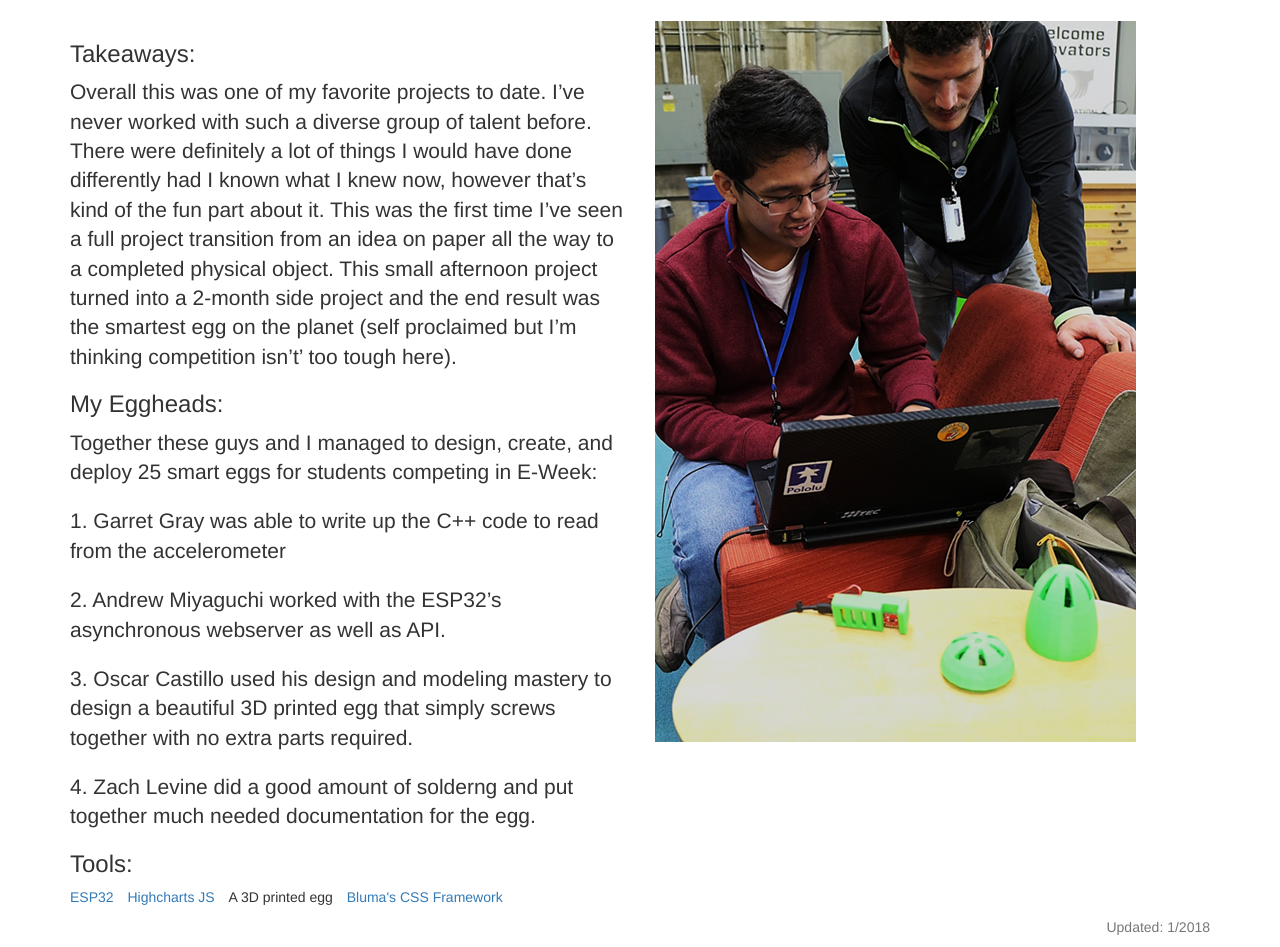
After one commit to schretzilla/website, a Django app: page /smart-egg/ in a window 1280 px wide. The commit adds this page. Shown: the part 1341-2288 px from the top of the page. Run offline with Django 3.2, Linux system fonts and the light colour scheme; some libraries are stand-ins or nearby versions.

Commit message:
added project detail pages for smart egg

```diff
--- /dev/null
+++ b/portfolio/templates/portfolio/smart-egg.html
@@ -0,0 +1,95 @@
+{% extends "portfolio/base.html" %}
+{% load staticfiles %}
+
+{% block content %}
+<style>
+  .img-responsive {
+  display: inline-block;
+}
+</style>
+<div class="container">
+
+
+    <div class="row">
+      <div class="col-sm-12">
+          <div class="page-header">
+              <h1>Project Smart Egg</h1>
+              <h4><small>February/2018</small></h4>
+          </div>
+
+      </div>
+    </div>
+
+    <div class="row">
+        <div class="col-sm-6">
+            <h3>Why do we need such a smart egg?</h3>
+
+            <p class="lead">
+                Traditionally, in an egg drop contest, the objective is to build a device that will safely carry an egg from a multi-story drop to the ground. As you can imagine, the results of this competition are very binary. The egg either breaks, or it doesn’t, but where’s the fun in that? In order to make things a little more interesting the Fablab held a “Hatchathon” one afternoon that introduced me to a great group of dedicated engineers.
+            </p>
+        </div>
+        <div class="col-sm-6">
+            <img src="{% static 'portfolio/img/smart-egg/egg-together-2.png' %}" class="img-responsive" alt="Teamwork Photo">
+        </div>
+    </div>
+
+    <div class="row">
+        <div class="col-sm-6">
+            <img src="{% static 'portfolio/img/smart-egg/yolk-front.jpg' %}" class="img-responsive center-block" alt="Front of the Yolk">
+        </div>
+        <div class="col-sm-6">
+            <h3>At the Yolk of the Smart Egg:</h3>
+            <p class="lead">
+                Using an ESP32 with an accelerometer we were able to develop a “Smart Egg.” One of the great things about the ESP32 is that it can be used as a Wi-Fi hotspot. By hosting an asynchronous web server on the ESP32 I was able to create a controller for the accelerometer readings. Integrating with the ESP32’s API, a connected user could record multiple drops and graph their data. To graph the data I used the Highchart’s framework, which allowed for some pretty detailed analysis of the eggs accelerometer readings. However, in case the user wanted to do more research, I also created an ability to download the recorded data so that further analysis could be done post drop on the user’s own device.
+              </p>
+        </div>
+
+
+    </div>
+
+    <div class="row">
+        <div class="col-sm-6">
+              <h3>Takeaways:</h3>
+              <p class="lead">
+                  Overall this was one of my favorite projects to date. I’ve never worked with such a diverse group of talent before.  There were definitely a lot of things I would have done differently had I known what I knew now, however that’s kind of the fun part about it. This was the first time I’ve seen a full project transition from an idea on paper all the way to a completed physical object. This small afternoon project turned into a 2-month side project and the end result was the smartest egg on the planet (self proclaimed but I’m thinking competition isn’t’ too tough here).
+              </p>
+
+            <h3>My Eggheads:</h3>
+            <p class="lead">
+              Together these guys and I managed to design, create, and deploy 25 smart eggs for students competing in E-Week:
+            </p>
+            <p class="lead">
+                1. Garret Gray was able to write up the C++ code to read from the accelerometer
+            </p>
+
+            <p class="lead">
+                2. Andrew Miyaguchi worked with the ESP32’s asynchronous webserver as well as API.
+            </p>
+
+            <p class="lead">
+              3. Oscar Castillo used his design and modeling mastery to design a beautiful 3D printed egg that simply screws together with no extra parts required.
+              </p>
+
+            <p class="lead">
+              4. Zach Levine did a good amount of solderng and put together much needed documentation for the egg.
+            </p>
+
+            <p class="lead">
+                <h3>Tools:</h3>
+                    <ul class="list-inline">
+                        <li><a href="https://www.espressif.com/en/products/hardware/esp32/overview" target="_blank">ESP32</a> </li>
+                        <li><a href="https://www.highcharts.com/" target="_blank">Highcharts JS</a> </li>
+                        <li>A 3D printed egg</li>
+                        <li><a href="https://bulma.io/" target="_blank">Bluma's CSS Framework</a></li>
+                    </ul>
+                </p>
+        </div>
+
+        <div class="col-sm-6">
+            <img src="{% static 'portfolio/img/smart-egg/candid-teamwork.png' %}" class="img-responsive" alt="Teamwork Photo">
+        </div>
+
+      </div> <!-- end row -->
+
+</div>
+{% endblock %}
--- a/portfolio/urls.py
+++ b/portfolio/urls.py
@@ -7,6 +7,8 @@ urlpatterns = [
     url(r'^home/$', views.home, name='home'),
     url(r'^sacm/$', views.sacm, name='sacm'),
     url(r'^self-help/$', views.self_help, name='self-help'),
+    url(r'^smart-egg/$', views.smart_egg, name='self-help'),
+
     url(r'^projects/$', views.projects, name='projects'),
 
     #Custom directives
--- a/portfolio/views.py
+++ b/portfolio/views.py
@@ -14,3 +14,6 @@ def projects(request):
 
 def sacm(request):
     return render(request, 'portfolio/sacm.html', context=None)
+
+def smart_egg(request):
+    return render(request, 'portfolio/smart-egg.html', context=None)
```
Also changed, not shown: portfolio/templates/portfolio/home.html (+1 -6 lines), portfolio/templates/portfolio/projects.html (+1 -6 lines).
